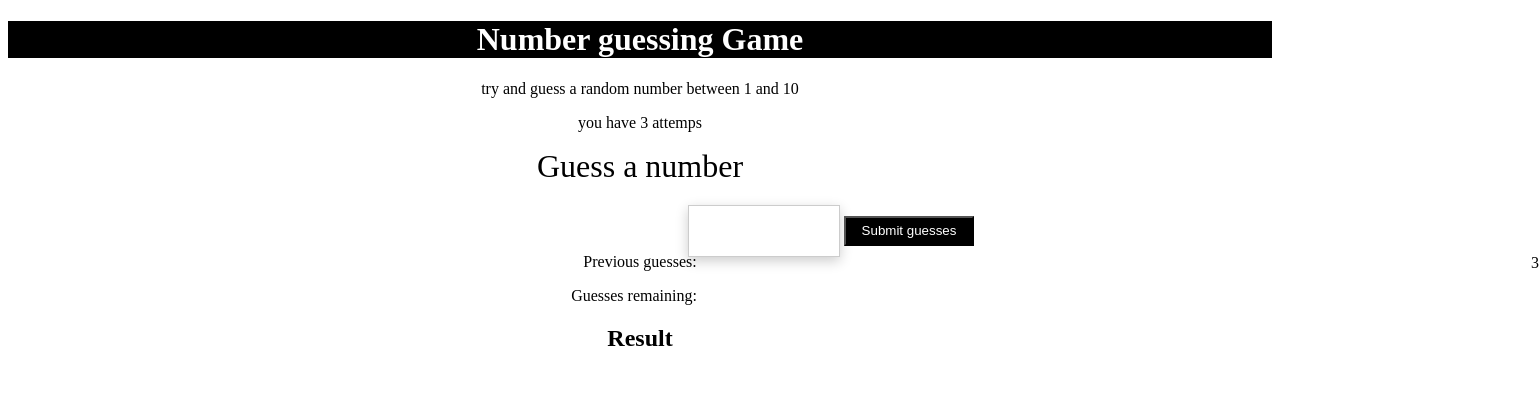
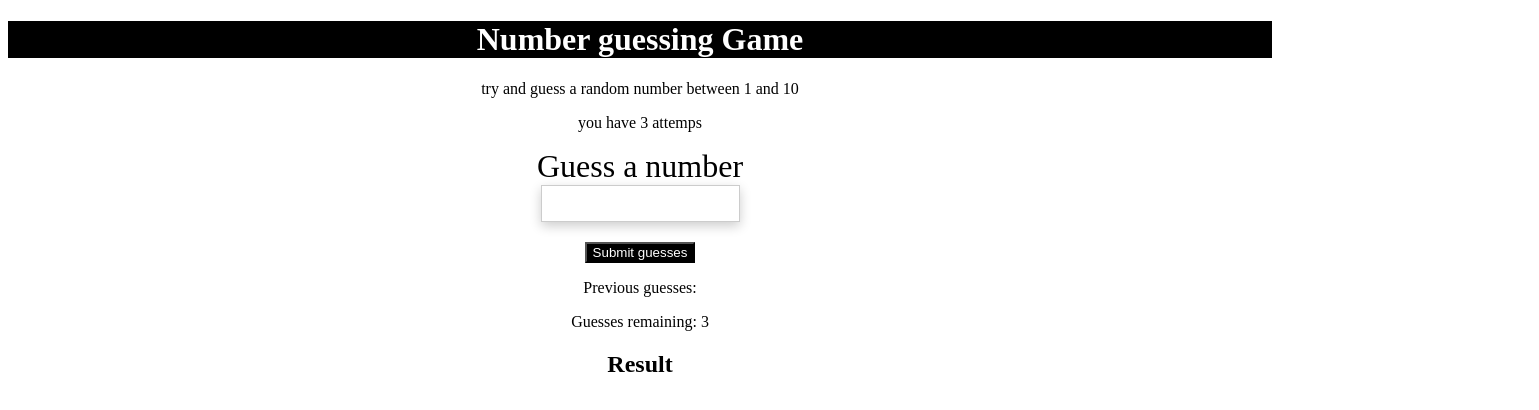
Before and after one commit to syedjani3012/Javascript, a plain HTML site: page index.html in a window 1280 px wide. Shown: the whole page, 1539 px wide, since content can reach past the window. Drawn offline with Linux system fonts and the light colour scheme.

Commit message:
Update styles.css

```diff
--- a/styles.css
+++ b/styles.css
@@ -10,30 +10,23 @@
     text-align: center;
     font-size: xx-large;
 }
-input{
-    position: relative;
-    top: 20px;
-    left: 680px;
-    height: 30px;
-    width: 130px;
-    background-color: white;
-    color: black;
+form{
+    display: flex;
+    flex-direction: column;
+    align-items: center;
+    justify-content: center;
+    gap: 20px;
 }
 input.subt{
     background-color: black;
     color: white;
     cursor: pointer;
 }
-#rem{
+/* #rem{
     position: relative;
     bottom: 33px;
     left: 830px;
-}
-#list{
-    position: relative;
-    bottom: 33px;
-    left: 830px;
-}
+} */
 input.in{
     box-shadow: 0px 4px 12px rgba(0,0,0,0.2);
     border: 1px solid #ccc;
```
